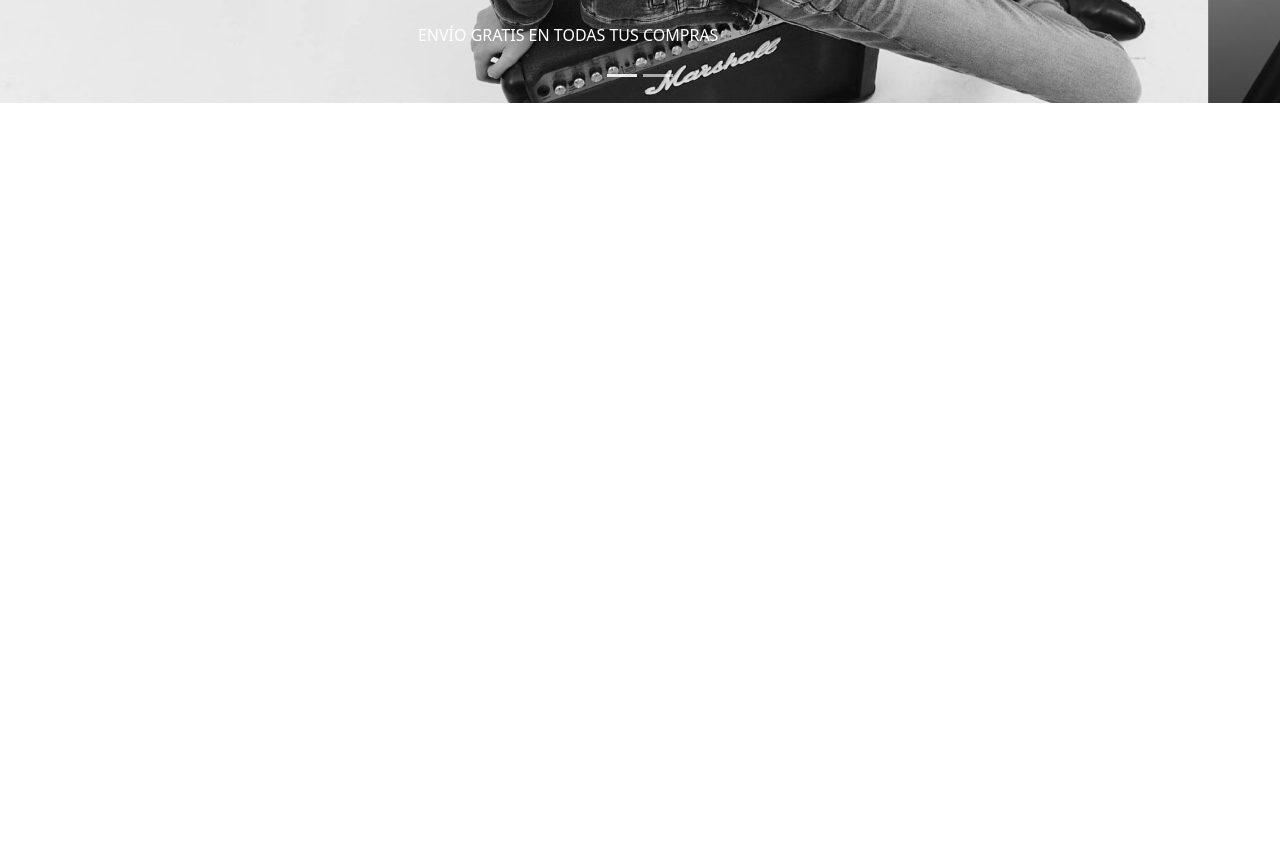
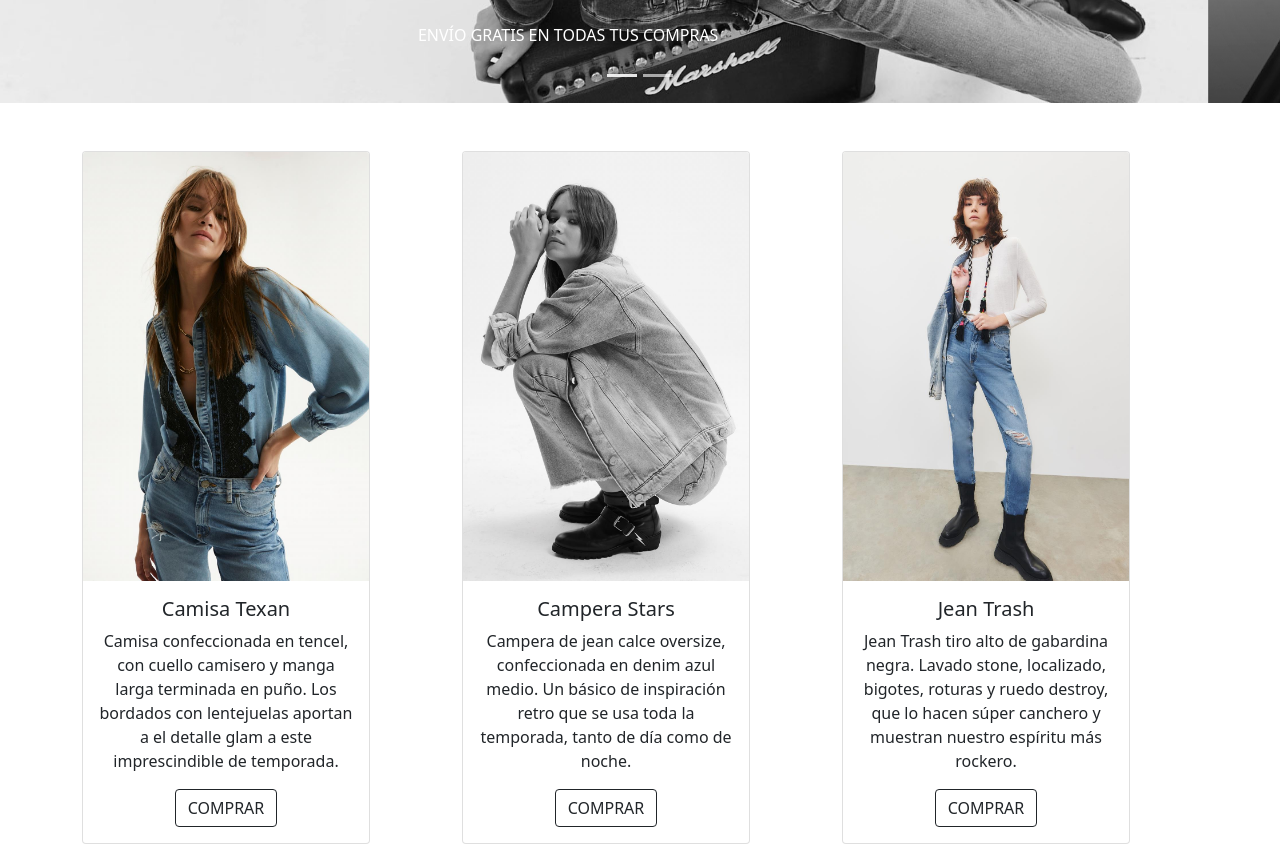
Before and after one commit to Sabrina1285/PreEntrega2_Grosso, a plain HTML site: page index.html in a window 1280 px wide. Shown: the part 487-1331 px from the top of the page. Before the commit the page ends 800 px from the top, so only its background shows below. Drawn offline with nearby package versions, Linux system fonts and the light colour scheme.

Commit message:
agregue container con card

```diff
--- a/index.html
+++ b/index.html
@@ -83,13 +83,48 @@
         </button>
     </div>
     <!-- Fin-Carrusel-->
+    <!-- Inicio-Container-->
+    <div class="container text-center mt-5">
+        <div class="row">
+            <div class="col">
+                <div class="card" style="width: 18rem;">
+                    <img src="./img/colum0.jpg" class="card-img-top" alt="...">
+                    <div class="card-body">
+                        <h5 class="card-title">Camisa Texan</h5>
+                        <p class="card-text">Camisa confeccionada en tencel, con cuello camisero y manga larga terminada en puño. Los bordados con lentejuelas aportan a el detalle glam a este imprescindible de temporada.</p>
+                        <button type="button" class="btn btn-outline-dark">COMPRAR</button>
+                    </div>
+                </div>
+            </div>
+            <div class="col">
+                <div class="card" style="width: 18rem;">
+                    <img src="./img/colum1.jpg" class="card-img-top" alt="...">
+                    <div class="card-body">
+                        <h5 class="card-title">Campera Stars</h5>
+                        <p class="card-text">Campera de jean calce oversize, confeccionada en denim azul medio. Un básico de inspiración retro que se usa toda la temporada, tanto de día como de noche.</p>
+                        <button type="button" class="btn btn-outline-dark">COMPRAR</button>
+                    </div>
+                </div>
+            </div>
+            <div class="col">
+                <div class="card" style="width: 18rem;">
+                    <img src="./img/colum2.jpg" class="card-img-top" alt="...">
+                    <div class="card-body">
+                        <h5 class="card-title">Jean Trash</h5>
+                        <p class="card-text">Jean Trash tiro alto de gabardina negra. Lavado stone, localizado, bigotes, roturas y ruedo destroy, que lo hacen súper canchero y muestran nuestro espíritu más rockero.</p>
+                        <button type="button" class ="btn btn-outline-dark">COMPRAR</button>
+                    </div>
+                </div>
+            </div>
+        </div>
+    </div>
+    <!-- Fin-Container-->
 
     <!-- Option 1: Bootstrap Bundle with Popper -->
     <script src="https://cdn.jsdelivr.net/npm/bootstrap@5.0.2/dist/js/bootstrap.bundle.min.js"
         integrity="sha384-MrcW6ZMFYlzcLA8Nl+NtUVF0sA7MsXsP1UyJoMp4YLEuNSfAP+JcXn/tWtIaxVXM"
         crossorigin="anonymous"></script>
 
-
 </body>
 
 </html>
```
Also changed, not shown: img/colum0.jpg (added), img/colum1.jpg (added), img/colum2.jpg (added), img/favicon.jpg.
